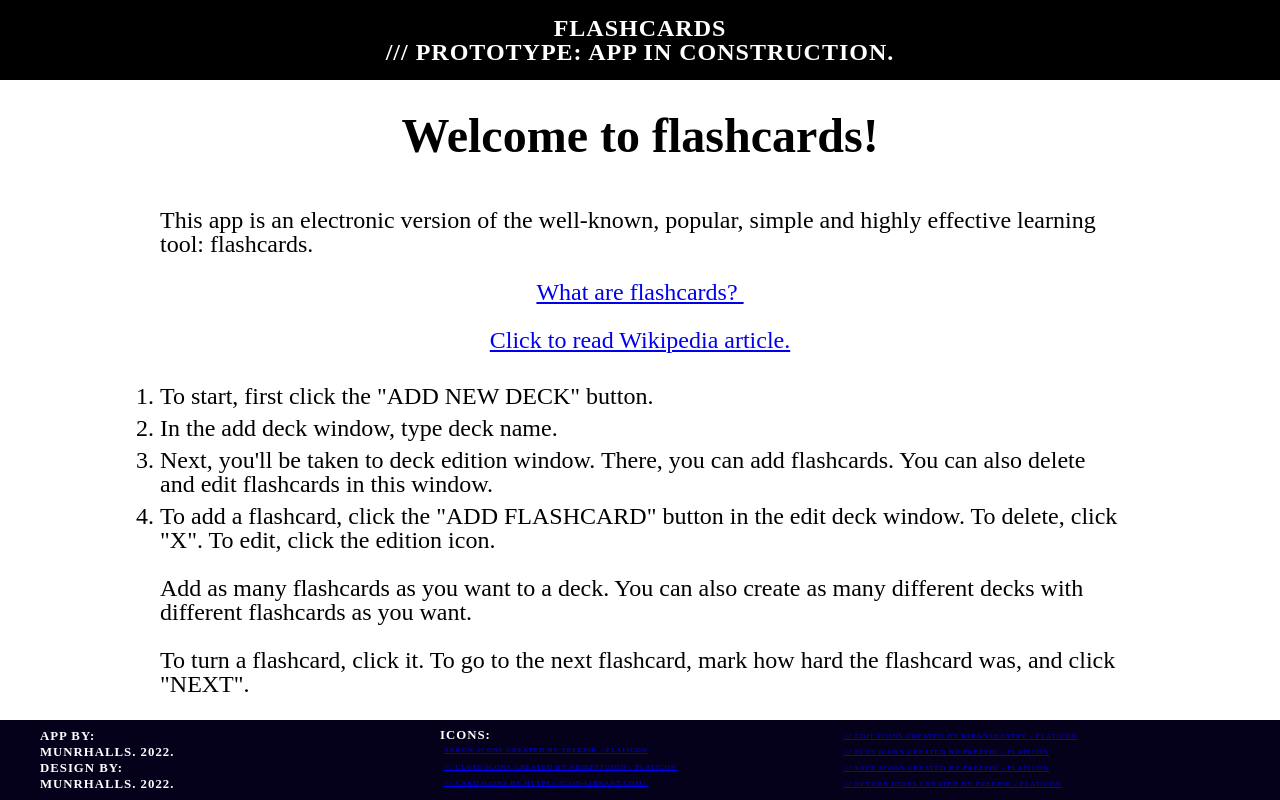
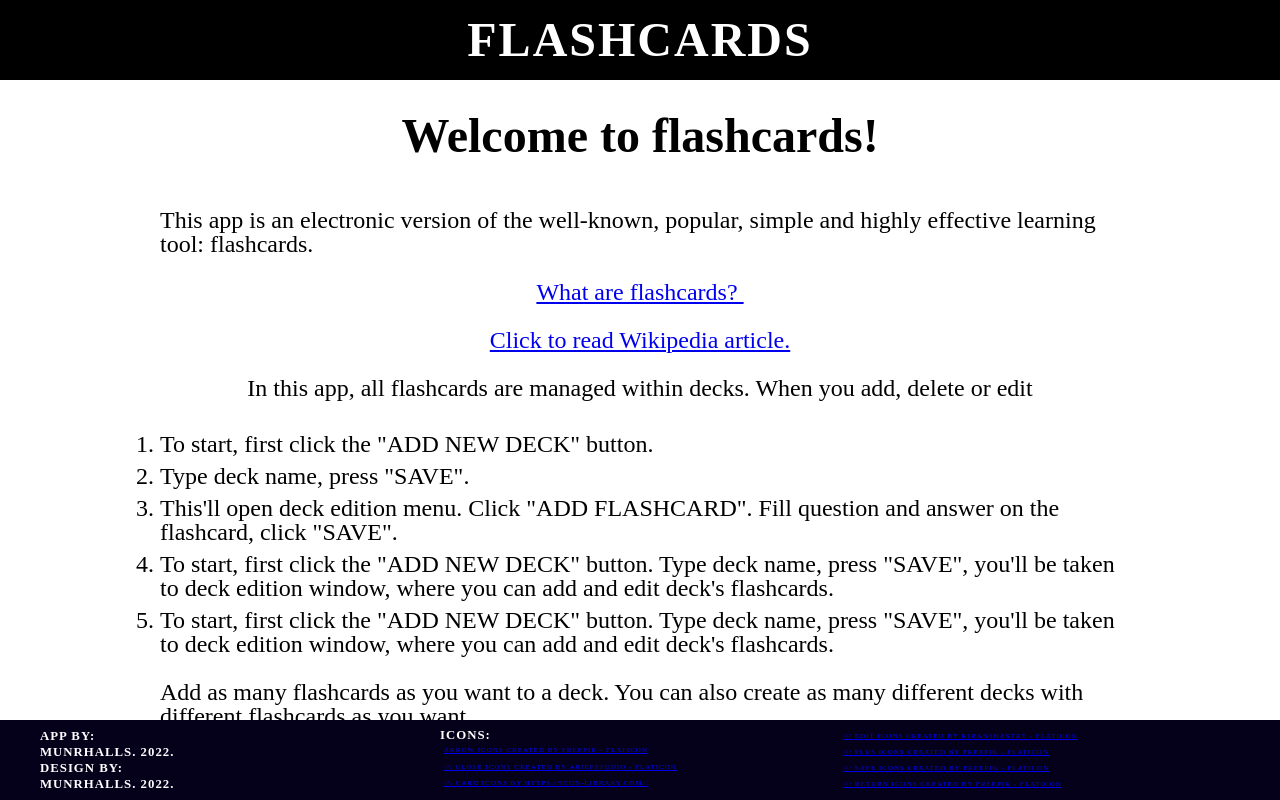
Before and after one commit to munrhalls/Oxus-Flashcards, a React (Create React App) app: page / in a window 1280 px wide. Built offline with nearby package versions, Linux system fonts and the light colour scheme.

Commit message:
add deck height

```diff
--- a/src/App.css
+++ b/src/App.css
@@ -72,7 +72,8 @@
 
     position: relative;
     overflow: auto;
-    width: 100%
+    width: 100%;
+    flex: 1;
 }
 .Centerstage {
     position: relative;
--- a/src/App.js
+++ b/src/App.js
@@ -189,7 +189,7 @@ function App() {
 
   return (
     <div className="App">
-      <Welcome.Shade />
+      {/* <Welcome.Shade /> */}
       <Header />
       <main className="Main">
         {activeDeckId && (
--- a/src/Header/Header.css
+++ b/src/Header/Header.css
@@ -3,9 +3,9 @@
     min-height: 5rem;
     background-color: #000;
     color: #fff;
-    font-size: 1.5rem;
+    font-size: 3rem;
     text-transform: uppercase;
-    letter-spacing: 1px;
+    letter-spacing: 2px;
     font-weight: bold;
 
     display: flex;
--- a/src/Header/Header.js
+++ b/src/Header/Header.js
@@ -3,7 +3,7 @@ export function Header({}) {
   return (
     <header className="Header">
       <h6 className="Header__title">Flashcards</h6>
-      <h6 className="Header__title">/// PROTOTYPE: APP IN CONSTRUCTION.</h6>
+      {/* <h6 className="Header__title">/// PROTOTYPE: APP IN CONSTRUCTION.</h6> */}
     </header>
   );
 }
--- a/src/Modals/AddDeck/AddDeck.css
+++ b/src/Modals/AddDeck/AddDeck.css
@@ -13,11 +13,6 @@
     flex-direction: column;
     justify-content: center;
     align-items: center;
-    bottom: 4rem;
-    top: 7rem;
-    left: 0;
-    right: 0;
-    height: calc(100% - 11rem);
 }
 
 .AddDeck__container__nameLabel {
--- a/src/Modals/Modals.css
+++ b/src/Modals/Modals.css
@@ -7,7 +7,6 @@
     justify-content: center;
     align-items: center;
     width: 100%;
-    height: 100%;
     margin-left: auto;
     margin-right: auto;
     margin-top: auto;
--- a/src/Welcome/Welcome.js
+++ b/src/Welcome/Welcome.js
@@ -49,22 +49,28 @@ export const Welcome = {
                 </a>
               </div>
             </h2>
+            <h2 className="WelcomeMessage__subtitle">
+              In this app, all flashcards are managed within decks. When you add, delete or edit
+            </h2>
             <ul className="WelcomeMessage__list">
               <li className="WelcomeMessage__list__item">
                 To start, first click the "ADD NEW DECK" button.
               </li>
               <li className="WelcomeMessage__list__item">
-                In the add deck window, type deck name.
+                Type deck name, press "SAVE".
               </li>
               <li className="WelcomeMessage__list__item">
-                Next, you'll be taken to deck edition window. There, you can add
-                flashcards. You can also delete and edit flashcards in this
-                window.
+                This'll open deck edition menu. Click "ADD FLASHCARD". Fill question and answer on the flashcard, click "SAVE".
               </li>
               <li className="WelcomeMessage__list__item">
-                To add a flashcard, click the "ADD FLASHCARD" button in the edit
-                deck window. To delete, click "X". To edit, click the edition
-                icon.
+                To start, first click the "ADD NEW DECK" button. Type deck name,
+                press "SAVE", you'll be taken to deck edition window, where you
+                can add and edit deck's flashcards.
+              </li>
+              <li className="WelcomeMessage__list__item">
+                To start, first click the "ADD NEW DECK" button. Type deck name,
+                press "SAVE", you'll be taken to deck edition window, where you
+                can add and edit deck's flashcards.
               </li>
             </ul>
             <h2 className="WelcomeMessage__subtitle">
```
